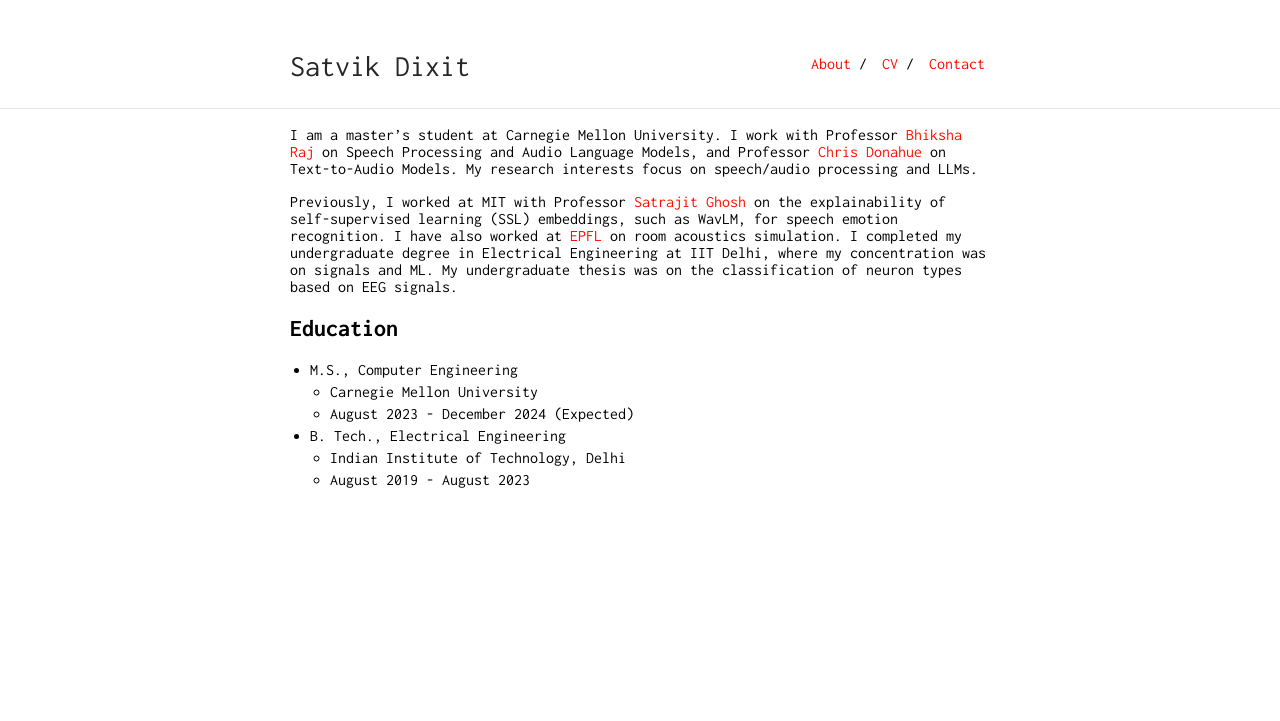
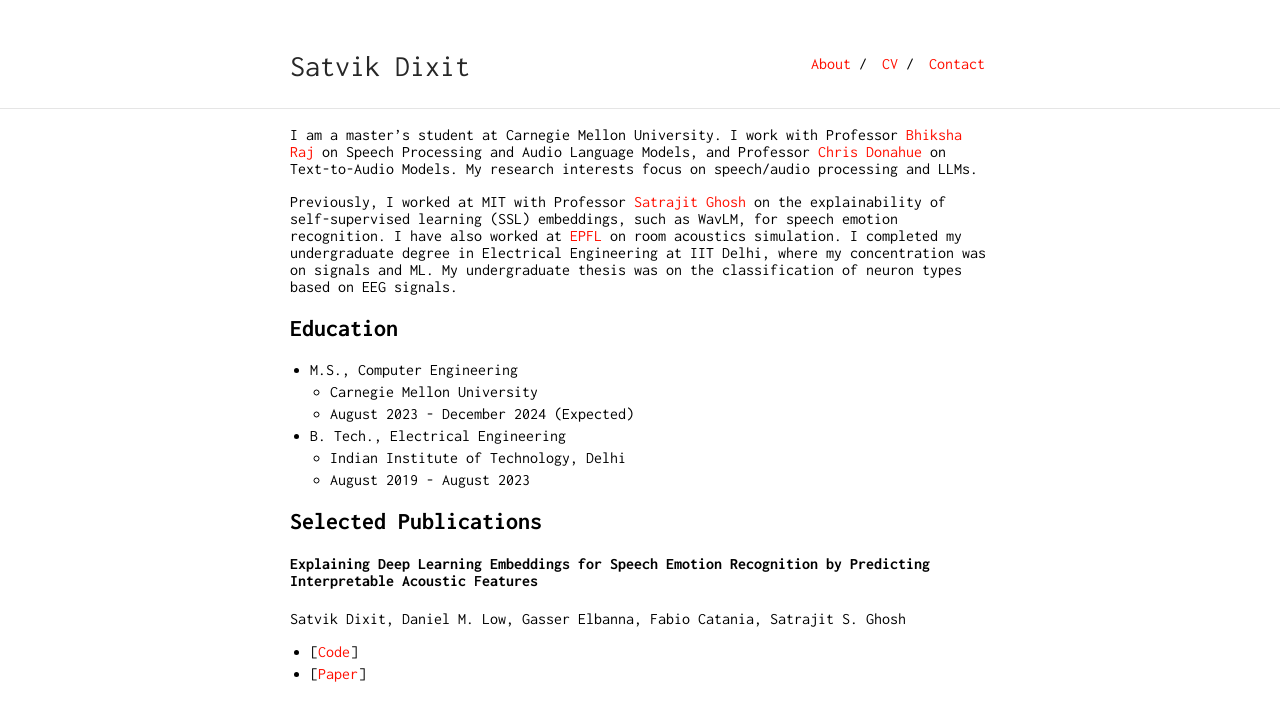
Before and after one commit to satvik-dixit/satvik-dixit.github.io, a Jekyll site: the page built from index.md, in a window 1280 px wide. Shown: the top 721 px of the page. Built offline with Jekyll 4.4.1, drawn with Linux system fonts in a browser that asks for light colours.

Commit message:
Update index.md

```diff
--- a/index.md
+++ b/index.md
@@ -14,3 +14,9 @@ Previously, I worked at MIT with Professor [Satrajit Ghosh](https://sensein.grou
 - B. Tech., Electrical Engineering
   - Indian Institute of Technology, Delhi
   - August 2019 - August 2023
+
+## Selected Publications
+#### Explaining Deep Learning Embeddings for Speech Emotion Recognition by Predicting Interpretable Acoustic Features
+Satvik Dixit, Daniel M. Low, Gasser Elbanna, Fabio Catania, Satrajit S. Ghosh
+- [[Code](https://github.com/satvik-dixit/explainability_SER/tree/main)]
+- [[Paper](https://www.arxiv.org/abs/2409.09511)]
```
